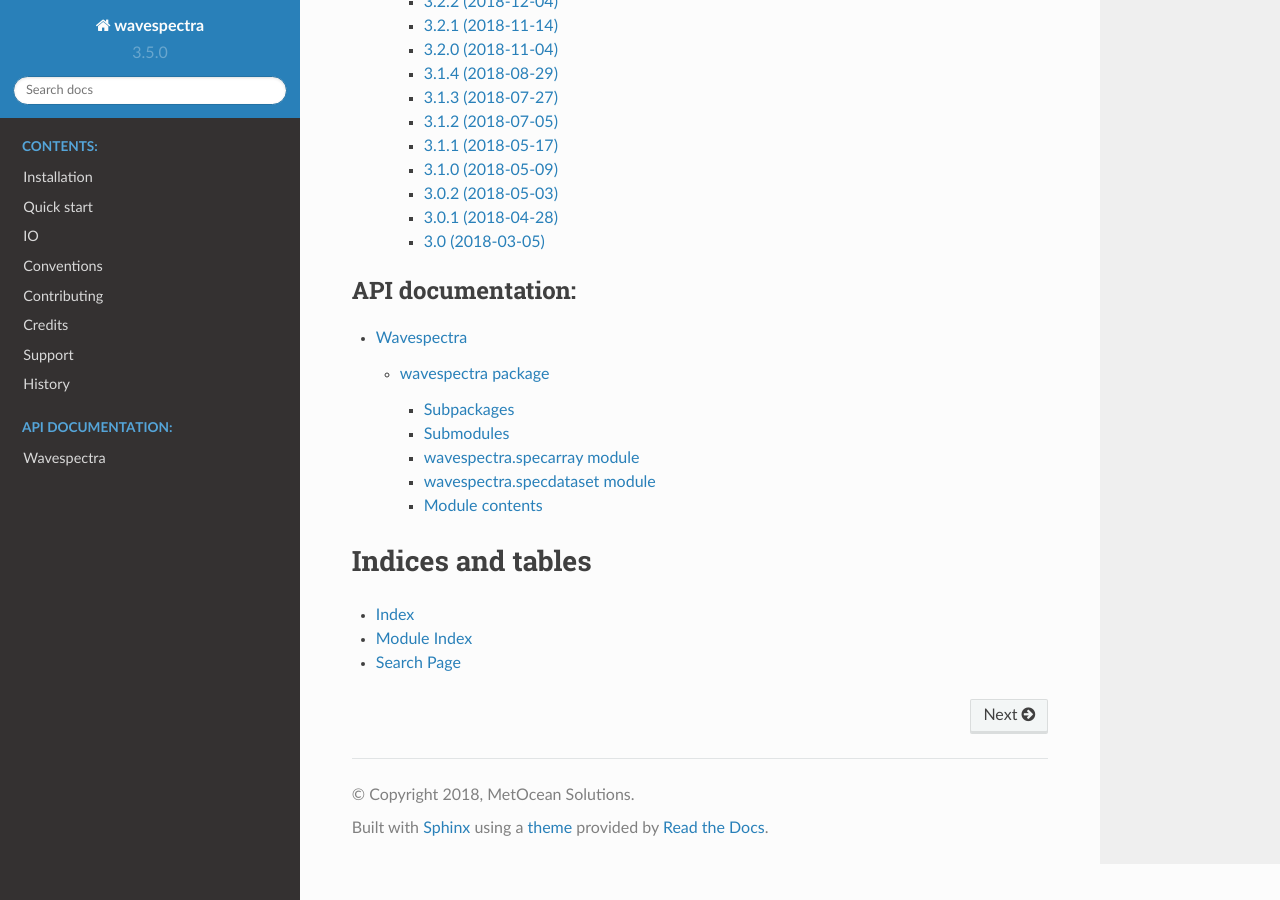
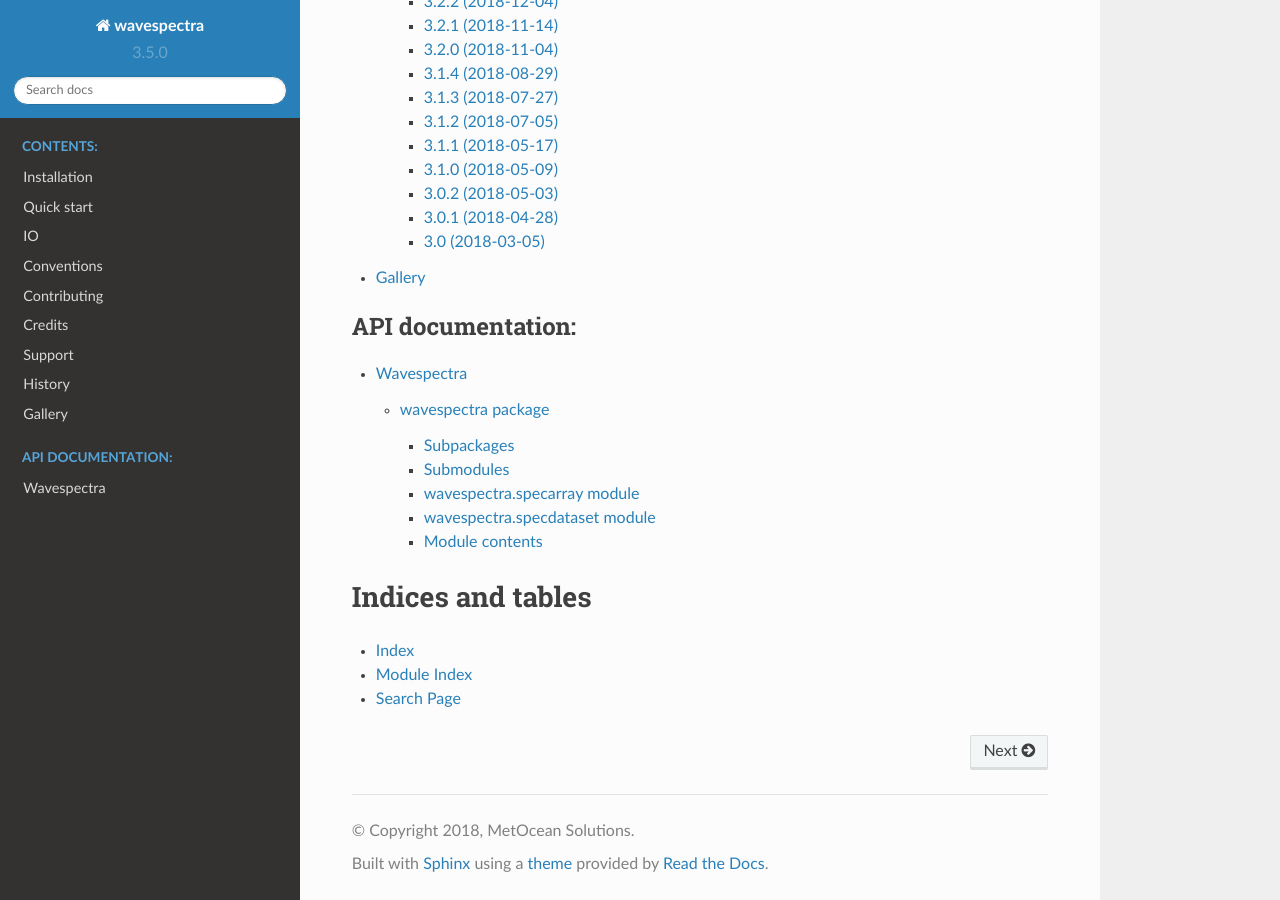
Before and after one commit to wavespectra/wavespectra, a Sphinx documentation site: the page built from docs/index.rst, in a window 1280 px wide and 900 px high, scrolled down 2504 px. Built offline with Sphinx 7.4.7 and the Read the Docs theme 2.0.0, drawn with Linux system fonts in a browser that asks for light colours; pages that are not in the unit, such as notebooks, are missing from menus.

```diff
--- /dev/null
+++ b/docs/gallery.rst
@@ -0,0 +1,5 @@
+=======
+Gallery
+=======
+
+.. include:: auto_gallery/index.rst
--- /dev/null
+++ b/docs/gallery/README.rst
@@ -0,0 +1,4 @@
+.. _recipes:
+
+Gallery
+=======
--- /dev/null
+++ b/docs/gallery/plot_hs.py
@@ -0,0 +1,23 @@
+"""
+Plot Hs
+=======
+
+Plots Hs calculated from spectra dataset
+
+"""
+import os
+import matplotlib.pyplot as plt
+
+from wavespectra import read_ww3
+
+WAVESPECTRA_DIR = "/source/wavespectra"
+dset = read_ww3(os.path.join(WAVESPECTRA_DIR, "tests/sample_files/ww3file.nc"))
+
+fig, ax = plt.subplots(1, 1, figsize=(8,6))
+
+hs = dset.spec.hs()
+hs.isel(site=0).plot(ax=ax)
+hs.isel(site=1).plot(ax=ax)
+
+plt.tight_layout()
+plt.show()
--- a/docs/index.rst
+++ b/docs/index.rst
@@ -18,6 +18,7 @@
     Quick start <quickstart>
     IO <input>
     conventions
+    plotting
     contributing
     authors
     support
```
Also changed, not shown: 1 other file.
